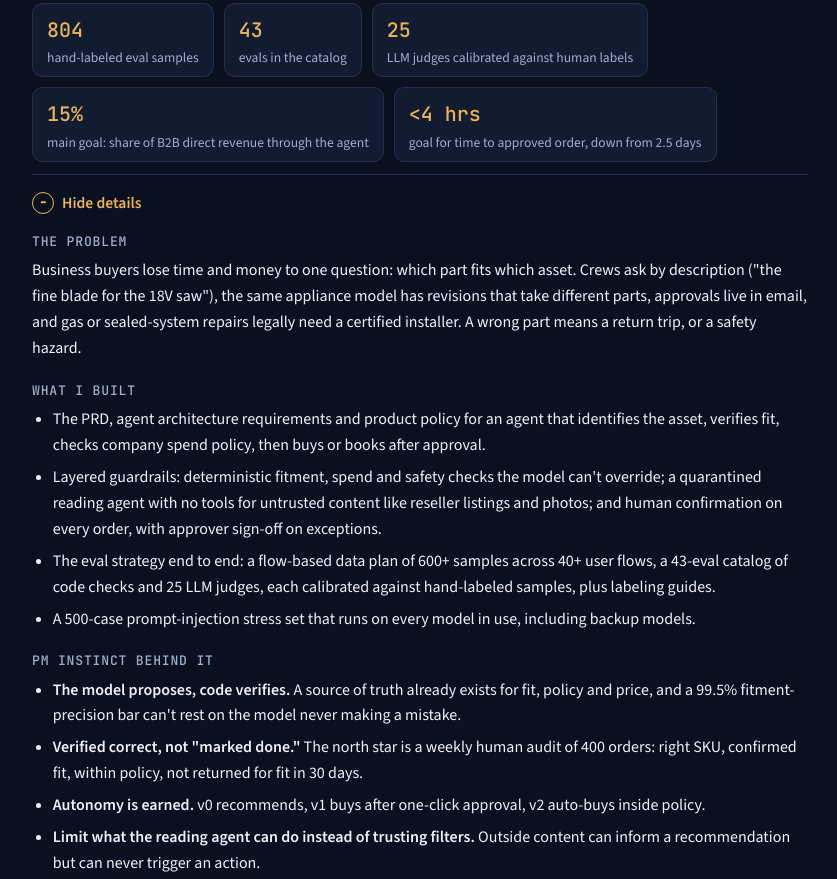
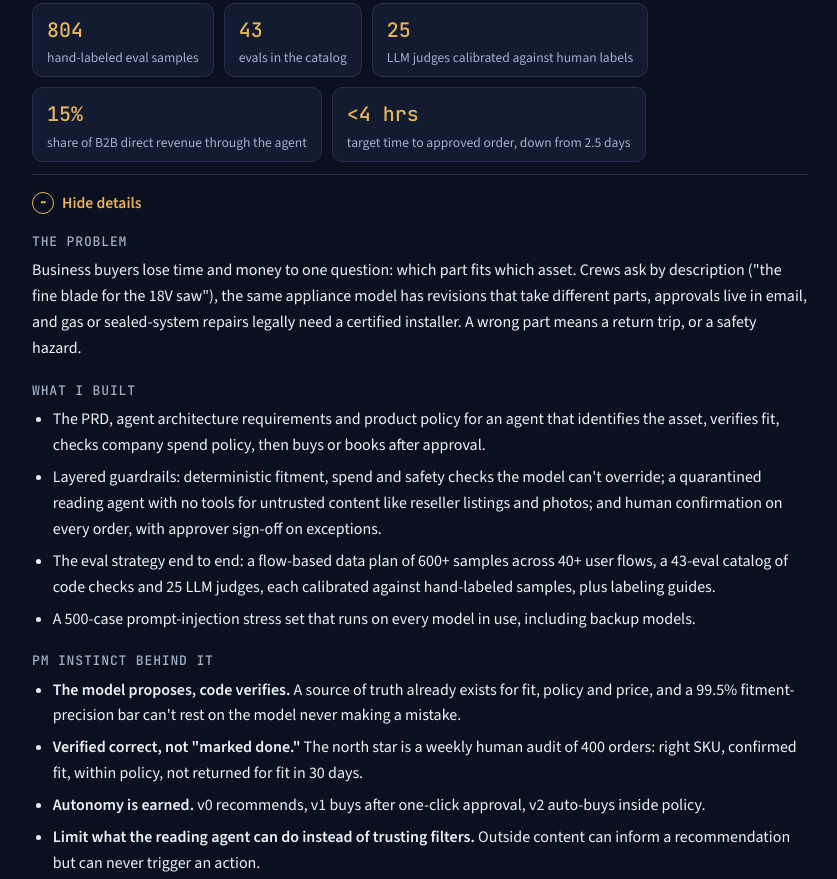
Before and after one commit to arsalangundroo/arsalangundroo.github.io, a plain HTML site: page index.html in a window 1280 px wide. Shown: the part 1450-2329 px from the top of the page, without its empty margins (220-1057 px from the left). Drawn offline with nearby package versions, Linux system fonts and the light colour scheme.

Commit message:
Add files via upload

```diff
--- a/index.html
+++ b/index.html
@@ -170,8 +170,8 @@ footer{border-top:1px solid var(--line);padding:26px 0 40px;color:var(--muted);f
         <div class="metric"><b>804</b><span>hand-labeled eval samples</span></div>
         <div class="metric"><b>43</b><span>evals in the catalog</span></div>
         <div class="metric"><b>25</b><span>LLM judges calibrated against human labels</span></div>
-        <div class="metric"><b>15%</b><span>main goal: share of B2B direct revenue through the agent</span></div>
-        <div class="metric"><b>&lt;4 hrs</b><span>goal for time to approved order, down from 2.5 days</span></div>
+        <div class="metric"><b>15%</b><span>share of B2B direct revenue through the agent</span></div>
+        <div class="metric"><b>&lt;4 hrs</b><span>target time to approved order, down from 2.5 days</span></div>
       </div>
       <details open>
         <summary><span class="open">Hide details</span><span class="closed">View details</span></summary>
@@ -217,7 +217,7 @@ footer{border-top:1px solid var(--line);padding:26px 0 40px;color:var(--muted);f
           <p class="note">The judges are approved for regression testing during development; launch gating adds validation on production traces and a cross-model judge comparison.</p>
           <div>
             <h4>Targets and Open Problem</h4>
-            <p>Targets: <span class="num">15%</span> of B2B direct revenue routed through the agent (the main product target), verified-correct order rate <span class="num">≥97%</span>, order approval time <span class="num">2.5 days → &lt;4 hours</span>, fit-related returns <span class="num">3.1% → ≤2%</span>. Open problem: the diagnosis path is modeled at about <span class="num">$1.06</span> per completed order against a <span class="num">$0.60</span> target, and caching alone can't close the gap.</p>
+            <p>Targets: <span class="num">15%</span> of B2B direct revenue routed through the agent (the main product Goal), verified-correct order rate <span class="num">≥97%</span>, order approval time <span class="num">2.5 days → &lt;4 hours</span>, fit-related returns <span class="num">3.1% → ≤2%</span>. Open problem: the diagnosis path is modeled at about <span class="num">$1.06</span> per completed order against a <span class="num">$0.60</span> target, and caching alone can't close the gap.</p>
           </div>
         </div>
       </details>
```
